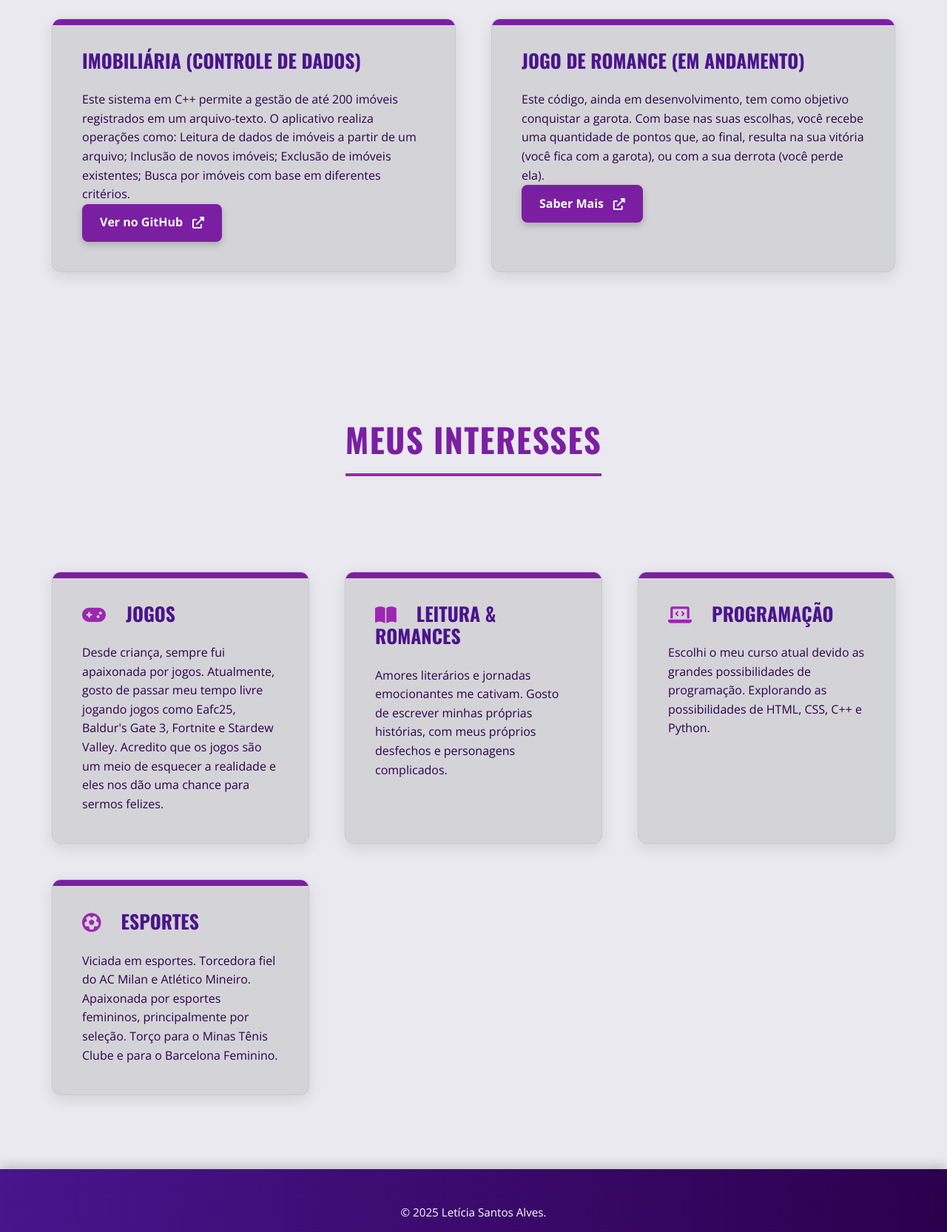
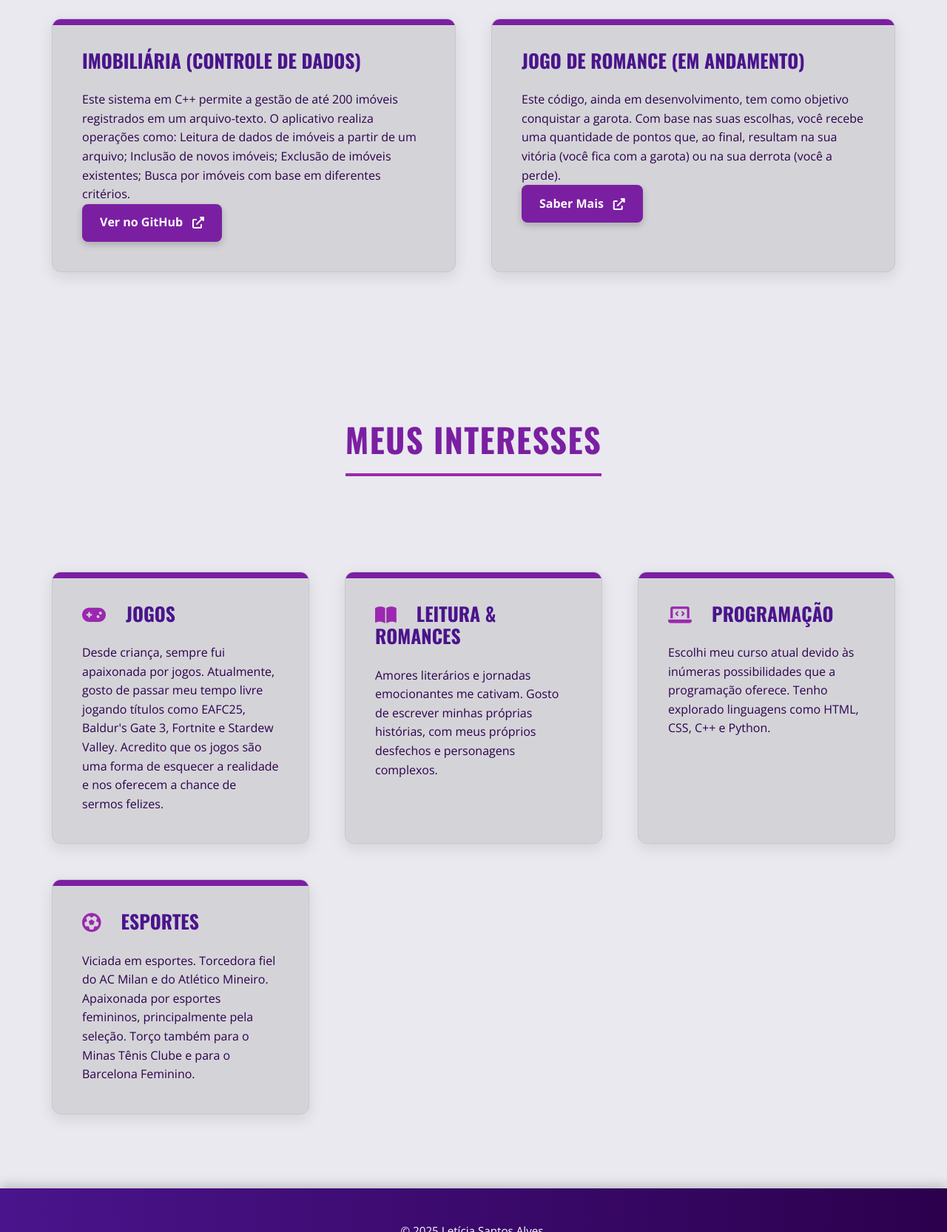
Before and after one commit to LuthorW/LuthorW.github.io, a plain HTML site: page index.html in a window 1280 px wide. Shown: the part 1960-3626 px from the top of the page at 74% size. Drawn offline with nearby package versions, Linux system fonts and the light colour scheme.

Commit message:
Update index.html

```diff
--- a/index.html
+++ b/index.html
@@ -41,16 +41,16 @@
             </div>
             <div class="about-content-redesigned">
                 <p>
-                    Olá! Eu sou a Letícia, mas talvez você me conheça por Letícia Luthor.
+                    Olá! Eu sou a Letícia, mas talvez você me conheça como Letícia Luthor.
                     Estou cursando Ciência da Computação na Unifal, em Alfenas, Minas Gerais.
                 </p>
                 <p>
                     Assim como um livro nos transporta para mundos desconhecidos, a tecnologia e a criatividade
                     são minhas fragatas para explorar novas ideias e construir soluções inovadoras.
-                    Sou uma entusiasta em romances, jogos e super-heroís/super-vilões.
+                    Sou entusiasta de romances, jogos e histórias de super-heróis e supervilões.
                 </p>
                 <p>
-                    Esse site reúne alguns interesses e informações sobre mim e, além disso, alguns dos projetos realizados neste semestre.
+                    Este site reúne alguns interesses e informações sobre mim, além de apresentar alguns dos projetos realizados neste semestre.
                 </p>
             </div>
         </section>
@@ -71,9 +71,9 @@
                 </div>
                 <div class="project-card-redesigned">
                     <h3>Jogo de romance (em andamento)</h3>
-                    <p>Este código, ainda em desenvolvimento, tem como objetivo conquistar a garota.
-                        Com base nas suas escolhas, você recebe uma quantidade de pontos que, ao final, resulta na sua vitória (você fica com a garota),
-                        ou com a sua derrota (você perde ela).</p>
+                    <p> Este código, ainda em desenvolvimento, tem como objetivo conquistar a garota.
+                        Com base nas suas escolhas, você recebe uma quantidade de pontos que, ao final, resultam na sua vitória (você fica com a garota)
+                        ou na sua derrota (você a perde).</p>
                     <a href="https://github.com/LuthorW/GameLucy" target="_blank" class="project-link-redesigned">Saber Mais <i class="fas fa-external-link-alt"></i></a>
                 </div>
             </div>
@@ -86,23 +86,22 @@
             <div class="interests-grid-redesigned">
                 <div class="interest-card-redesigned">
                     <h3><i class="fas fa-gamepad"></i> Jogos</h3>
-                    <p>Desde criança, sempre fui apaixonada por jogos. Atualmente, gosto de passar meu tempo livre jogando jogos como Eafc25, Baldur's Gate 3,
-                    Fortnite e Stardew Valley. Acredito que os jogos são um meio de esquecer a realidade e eles nos dão uma chance para sermos felizes.</p>
+                    <p> Desde criança, sempre fui apaixonada por jogos. Atualmente, gosto de passar meu tempo livre jogando títulos como EAFC25, Baldur's Gate 3,
+                        Fortnite e Stardew Valley. Acredito que os jogos são uma forma de esquecer a realidade e nos oferecem a chance de sermos felizes.</p>
                 </div>
                 <div class="interest-card-redesigned">
                     <h3><i class="fas fa-book-open"></i> Leitura & Romances</h3>
-                    <p>Amores literários e jornadas emocionantes me cativam. Gosto de escrever minhas próprias histórias, com meus próprios desfechos e personagens
-                        complicados.</p>
+                    <p>Amores literários e jornadas emocionantes me cativam. Gosto de escrever minhas próprias histórias, com meus próprios desfechos e personagens complexos.</p>
                 </div>
                 <div class="interest-card-redesigned">
                     <h3><i class="fas fa-laptop-code"></i> Programação</h3>
-                    <p>Escolhi o meu curso atual devido as grandes possibilidades de programação.
-                         Explorando as possibilidades de HTML, CSS, C++ e Python.</p>
+                    <p>Escolhi meu curso atual devido às inúmeras possibilidades que a programação oferece.
+                        Tenho explorado linguagens como HTML, CSS, C++ e Python.</p>
                 </div>
                 <div class="interest-card-redesigned">
                     <h3><i class="fas fa-futbol"></i> Esportes</h3>
-                    <p>Viciada em esportes. Torcedora fiel do AC Milan e Atlético Mineiro. Apaixonada por esportes femininos, principalmente por seleção.
-                    Torço para o Minas Tênis Clube e para o Barcelona Feminino.</p>
+                    <p>Viciada em esportes. Torcedora fiel do AC Milan e do Atlético Mineiro. Apaixonada por esportes femininos, principalmente pela seleção.
+                        Torço também para o Minas Tênis Clube e para o Barcelona Feminino.</p>
                 </div>
             </div>
         </section>
```
